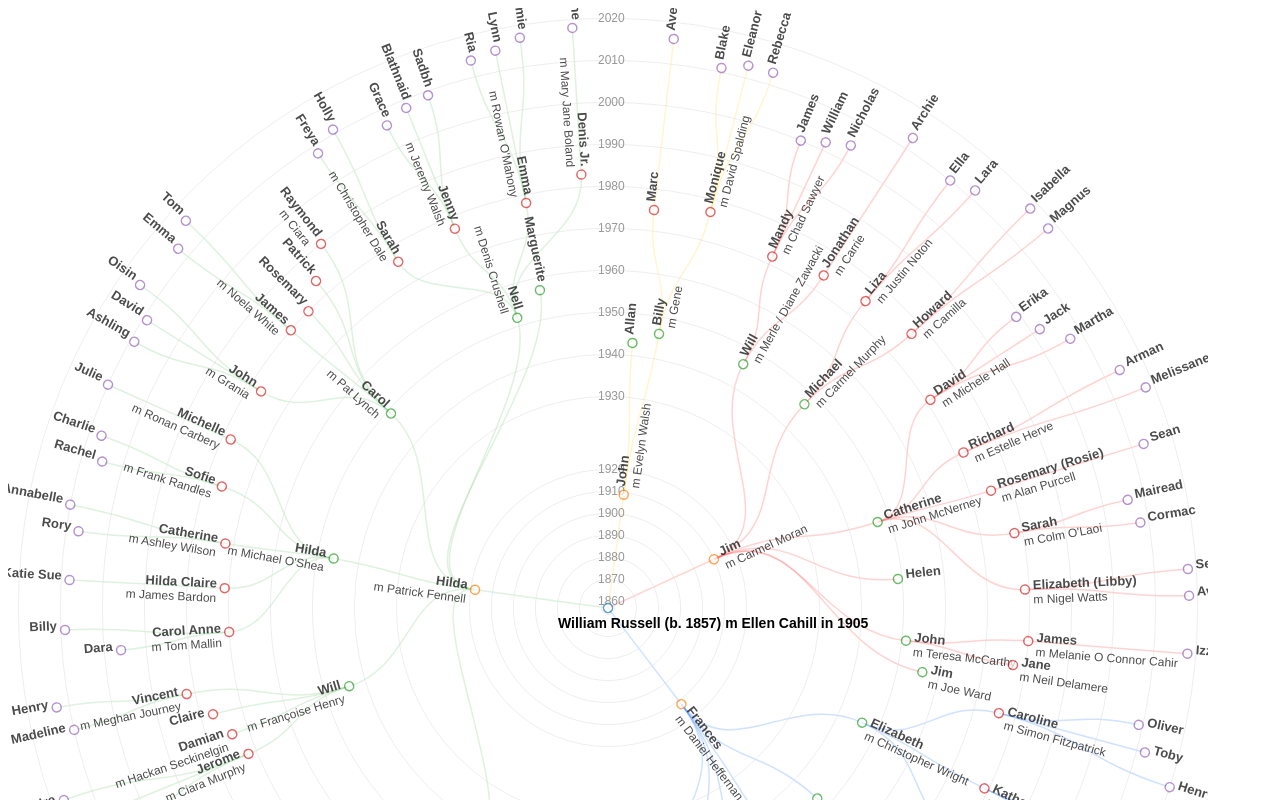
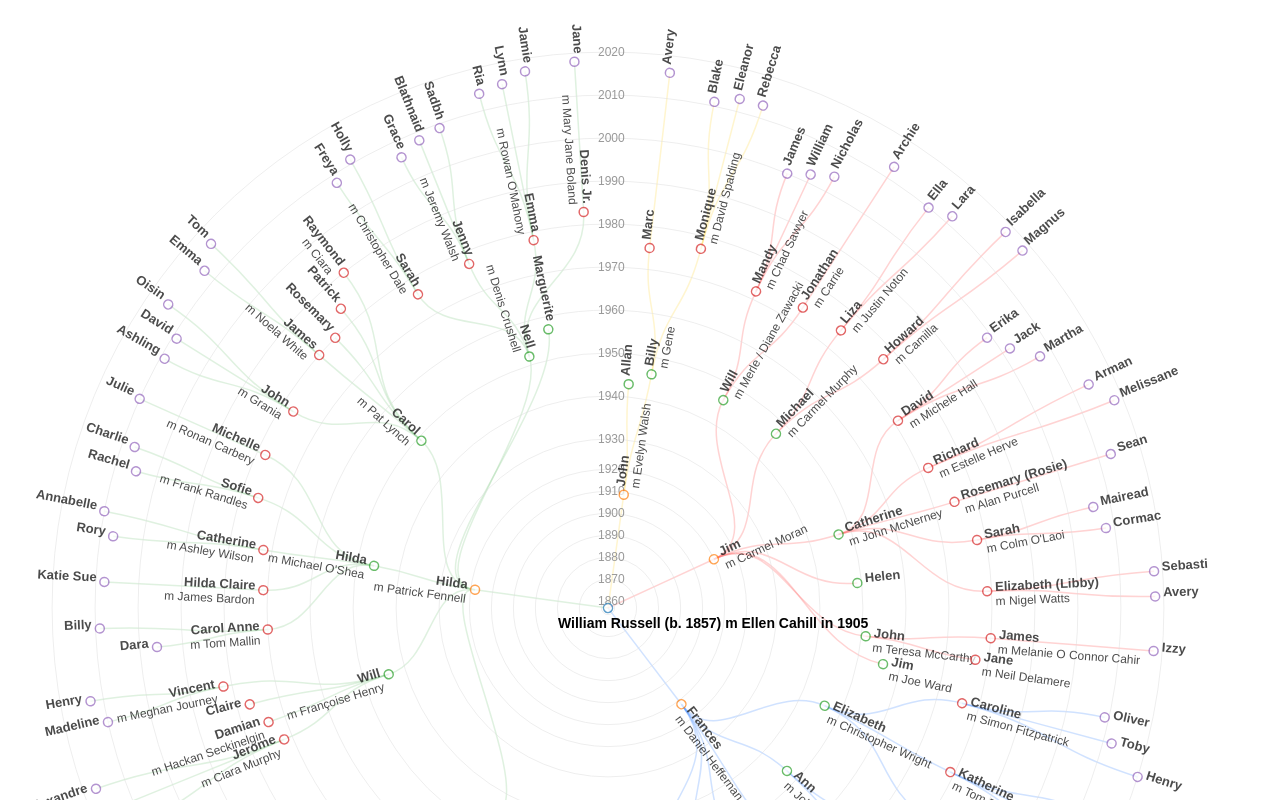
Before and after one commit to jimmyreno/jimmyreno.github.io, a plain HTML site: page genealogy.html in a window 1280 px wide. Shown: the top 800 px of the page. Drawn offline with nearby package versions, Linux system fonts and the light colour scheme.

Commit message:
Update genealogy.html

```diff
--- a/genealogy.html
+++ b/genealogy.html
@@ -56,7 +56,7 @@ function yearToY(year) {
     return (year-1857)*2.2;
   }
   else {
-    return ((year-1857)*4.2) - 95;
+    return ((year-1857)*4.3) - 145;
   }
   // return (year-1857)*3.5;
 }
```
